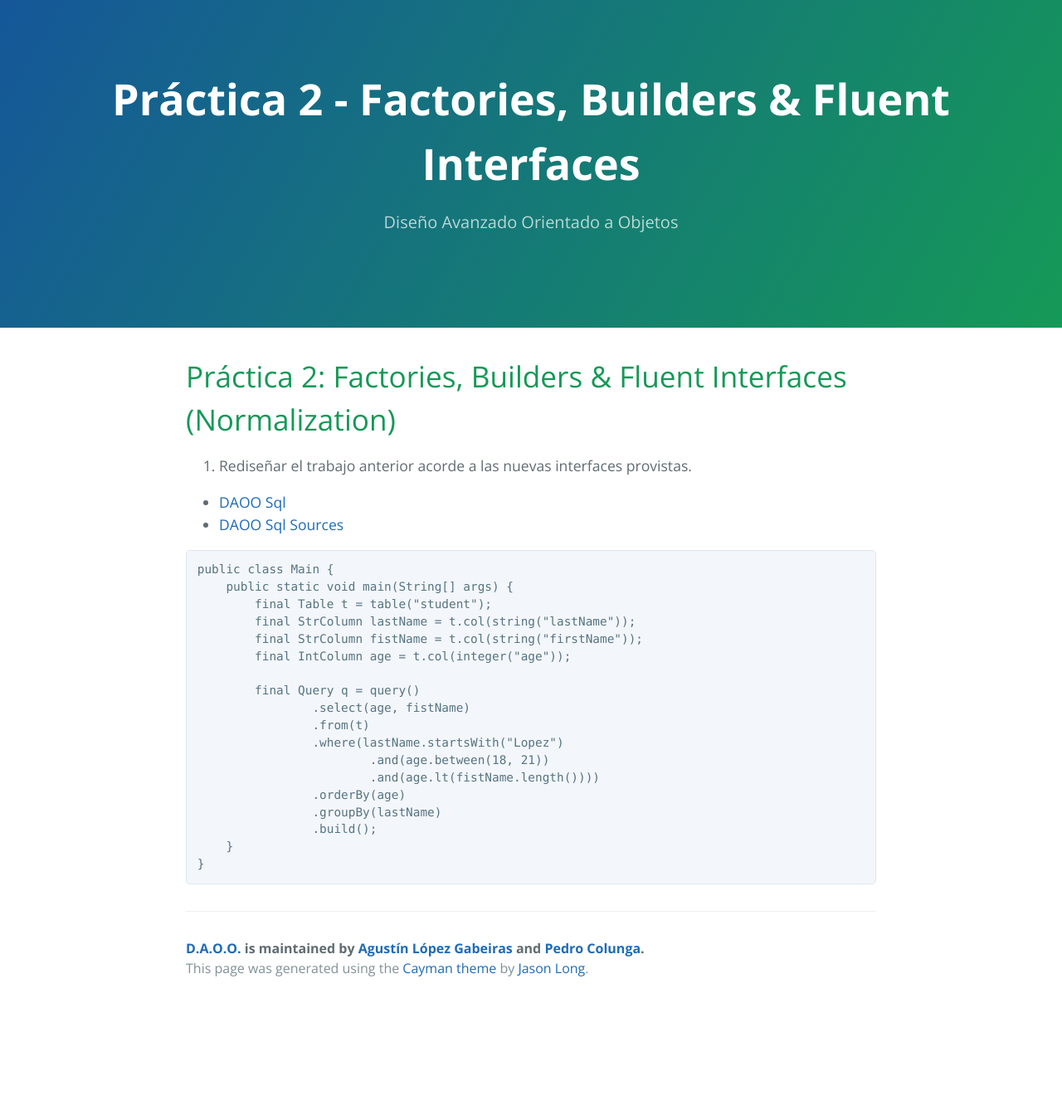
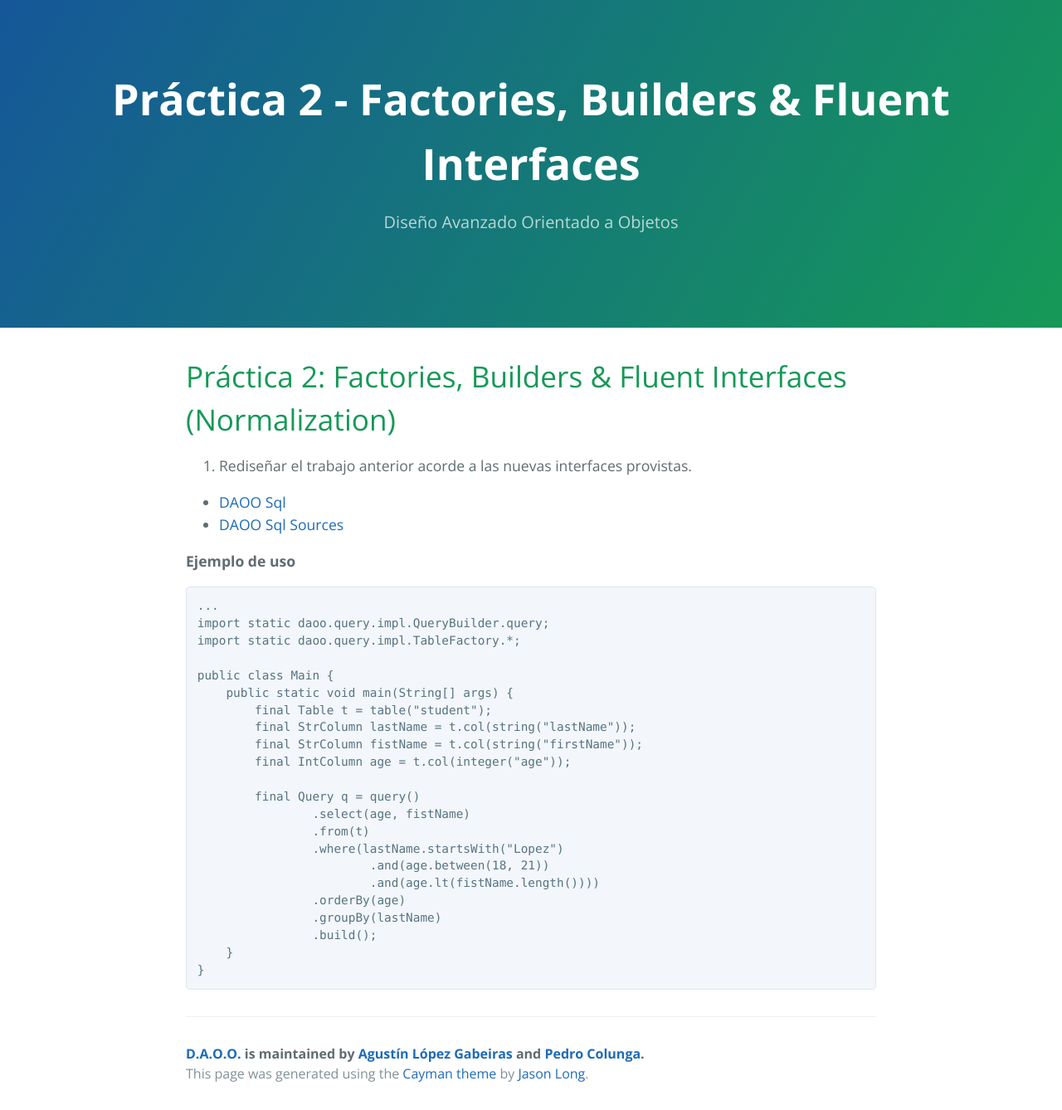
Before and after one commit to FacultadDeIngenieria/daoo-site, a Jekyll site: the page built from 3-structural/practice.md, in a window 1280 px wide. Shown: the whole page at 83% size. Built offline with Jekyll 4.4.1, drawn with Linux system fonts in a browser that asks for light colours; before the commit the page ends 1211 px from its top, so only the background shows below that.

Commit message:
Update practice.md

````diff
--- a/3-structural/practice.md
+++ b/3-structural/practice.md
@@ -11,7 +11,12 @@ permalink: /practice/normalization
 - [DAOO Sql](../3-structural/daoo-sql.jar)
 - [DAOO Sql Sources](../3-structural/daoo-sql-src.jar)
 
+**Ejemplo de uso**
 ```
+...
+import static daoo.query.impl.QueryBuilder.query;
+import static daoo.query.impl.TableFactory.*;
+
 public class Main {
     public static void main(String[] args) {
         final Table t = table("student");
````
